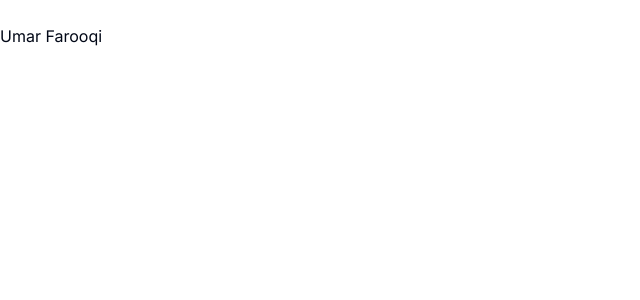
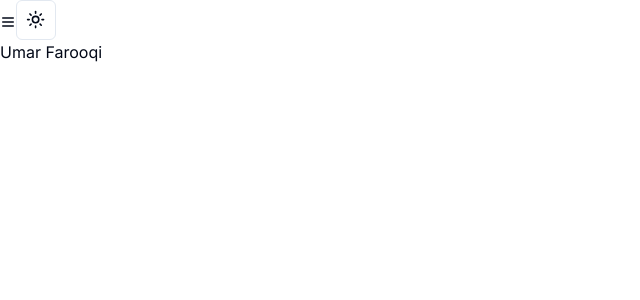
Before and after one commit to Skoomar/umar-farooqi, a Next.js app: page / in a window 1280 px wide. Shown: the top 300 px of the page, without its empty margins (0-640 px from the left). Built offline with nearby package versions, Linux system fonts and the light colour scheme.

Commit message:
Add light/dark mode switch

```diff
--- a/package.json
+++ b/package.json
@@ -12,10 +12,12 @@
   },
   "dependencies": {
     "@radix-ui/react-dropdown-menu": "^2.0.6",
+    "@radix-ui/react-slot": "^1.0.2",
     "class-variance-authority": "^0.7.0",
     "clsx": "^2.1.1",
     "lucide-react": "^0.379.0",
     "next": "14.1.4",
+    "next-themes": "^0.3.0",
     "react": "^18",
     "react-dom": "^18",
     "react-icons": "^5.2.1",
--- a/src/app/layout.tsx
+++ b/src/app/layout.tsx
@@ -2,11 +2,12 @@
 import { Inter as FontSans } from 'next/font/google';
 import "../input.css";
 import { cn } from "@/lib/utils";
+import { ThemeProvider } from "@/theme-provider";
 
 const fontSans = FontSans({
     subsets: ['latin'],
     variable: "--font-sans",
-})
+});
 
 export const metadata: Metadata = {
     title: "Umar Farooqi",
@@ -17,7 +18,14 @@
     return (
         <html lang="en" className={cn("min-h-screen bg-background font-sans antialiased", fontSans.variable)}>
             <body>
-                {children}
+                <ThemeProvider
+                    attribute="class"
+                    defaultTheme="system"
+                    enableSystem
+                    disableTransitionOnChange
+                >
+                    {children}
+                </ThemeProvider>
             </body>
         </html>
     );
--- a/src/app/providers.tsx
+++ /dev/null
@@ -1,6 +0,0 @@
-'use client'
-
-import React from "react";
-
-export function Providers({ children }: { children: React.ReactNode }) {
-}
--- /dev/null
+++ b/src/components/NavMenu/LightDarkToggle.tsx
@@ -0,0 +1,41 @@
+"use client"
+
+import { useTheme } from "next-themes";
+import { LuMoon, LuSun } from "react-icons/lu";
+
+import {
+    DropdownMenu,
+    DropdownMenuContent,
+    DropdownMenuItem,
+    DropdownMenuTrigger
+} from "@/components/ui/dropdown-menu";
+import { Button } from "@/components/ui/button";
+
+const LightDarkToggle = () => {
+    const { setTheme } = useTheme();
+
+    return (
+        <DropdownMenu>
+            <DropdownMenuTrigger asChild>
+                <Button variant="outline" size="icon">
+                    <LuSun className="h-[1.2rem] w-[1.2rem] rotate-0 scale-100 transition-all dark:rotate-90 dark:scale-0" />
+                    <LuMoon className="absolute h-[1.2rem] w-[1.2rem] rotate-90 scale-0 transition-all dark:rotate-0 dark:scale-100" />
+                    <span className="sr-only">Toggle theme</span>
+                </Button>
+            </DropdownMenuTrigger>
+            <DropdownMenuContent align="end">
+                <DropdownMenuItem onClick={() => setTheme("light")}>
+                    Light
+                </DropdownMenuItem>
+                <DropdownMenuItem onClick={() => setTheme("dark")}>
+                    Dark
+                </DropdownMenuItem>
+                <DropdownMenuItem onClick={() => setTheme("system")}>
+                    System
+                </DropdownMenuItem>
+            </DropdownMenuContent>
+        </DropdownMenu>
+    )
+}
+
+export default LightDarkToggle;
--- a/src/components/NavMenu/NavMenu.tsx
+++ b/src/components/NavMenu/NavMenu.tsx
@@ -1,3 +1,5 @@
+import { LuMenu } from "react-icons/lu";
+
 import {
     DropdownMenu,
     DropdownMenuContent,
@@ -6,13 +8,20 @@
     DropdownMenuSeparator,
     DropdownMenuTrigger
 } from "@/components/ui/dropdown-menu";
-import { LuMenu } from "react-icons/lu";
+
+import LightDarkToggle from "@/components/NavMenu/LightDarkToggle";
+// import { Button } from "@/components/ui/button";
 
 const NavMenu = () => (
     <div>
         <DropdownMenu>
-            <DropdownMenuTrigger></DropdownMenuTrigger>
+            <DropdownMenuTrigger>
+                {/*<Button variant="outline">*/}
+                    <LuMenu/>
+                {/*</Button>*/}
+            </DropdownMenuTrigger>
         </DropdownMenu>
+        <LightDarkToggle />
     </div>
 );
 
--- /dev/null
+++ b/src/components/ui/button.tsx
@@ -0,0 +1,56 @@
+import * as React from "react"
+import { Slot } from "@radix-ui/react-slot"
+import { cva, type VariantProps } from "class-variance-authority"
+
+import { cn } from "@/lib/utils"
+
+const buttonVariants = cva(
+  "inline-flex items-center justify-center whitespace-nowrap rounded-md text-sm font-medium ring-offset-background transition-colors focus-visible:outline-none focus-visible:ring-2 focus-visible:ring-ring focus-visible:ring-offset-2 disabled:pointer-events-none disabled:opacity-50",
+  {
+    variants: {
+      variant: {
+        default: "bg-primary text-primary-foreground hover:bg-primary/90",
+        destructive:
+          "bg-destructive text-destructive-foreground hover:bg-destructive/90",
+        outline:
+          "border border-input bg-background hover:bg-accent hover:text-accent-foreground",
+        secondary:
+          "bg-secondary text-secondary-foreground hover:bg-secondary/80",
+        ghost: "hover:bg-accent hover:text-accent-foreground",
+        link: "text-primary underline-offset-4 hover:underline",
+      },
+      size: {
+        default: "h-10 px-4 py-2",
+        sm: "h-9 rounded-md px-3",
+        lg: "h-11 rounded-md px-8",
+        icon: "h-10 w-10",
+      },
+    },
+    defaultVariants: {
+      variant: "default",
+      size: "default",
+    },
+  }
+)
+
+export interface ButtonProps
+  extends React.ButtonHTMLAttributes<HTMLButtonElement>,
+    VariantProps<typeof buttonVariants> {
+  asChild?: boolean
+}
+
+const Button = React.forwardRef<HTMLButtonElement, ButtonProps>(
+  ({ className, variant, size, asChild = false, ...props }, ref) => {
+    const Comp = asChild ? Slot : "button"
+    return (
+      <Comp
+        className={cn(buttonVariants({ variant, size, className }))}
+        ref={ref}
+        {...props}
+      />
+    )
+  }
+)
+Button.displayName = "Button"
+
+export { Button, buttonVariants }
--- /dev/null
+++ b/src/theme-provider.tsx
@@ -0,0 +1,9 @@
+"use client"
+
+import React from "react";
+import { ThemeProvider as NextThemesProvider } from "next-themes";
+import { type ThemeProviderProps } from "next-themes/dist/types";
+
+export function ThemeProvider({ children, ...props }: ThemeProviderProps) {
+    return <NextThemesProvider {...props}>{children}</NextThemesProvider>
+}
```
Also changed, not shown: 2 other files (tests, documents, lock files or other folders).
